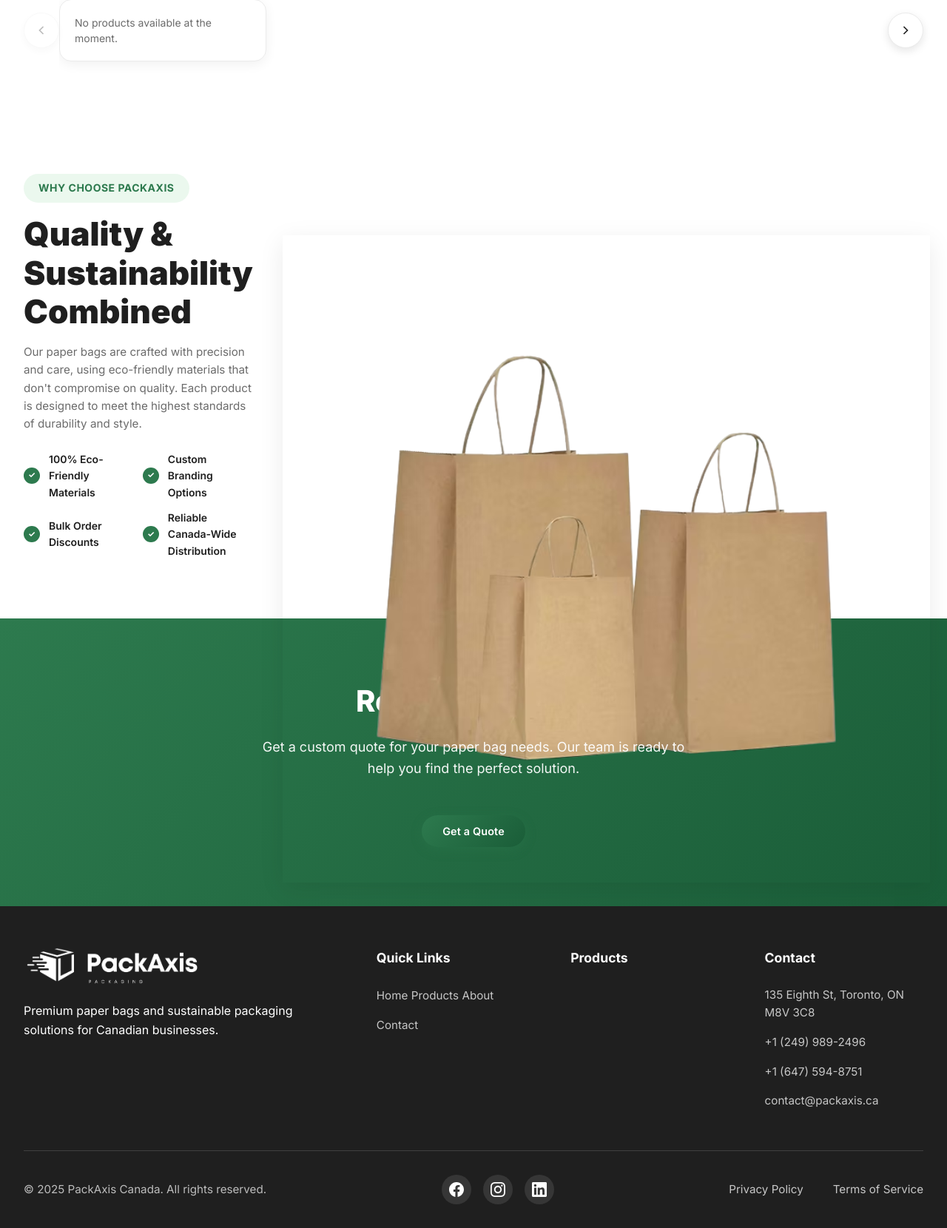
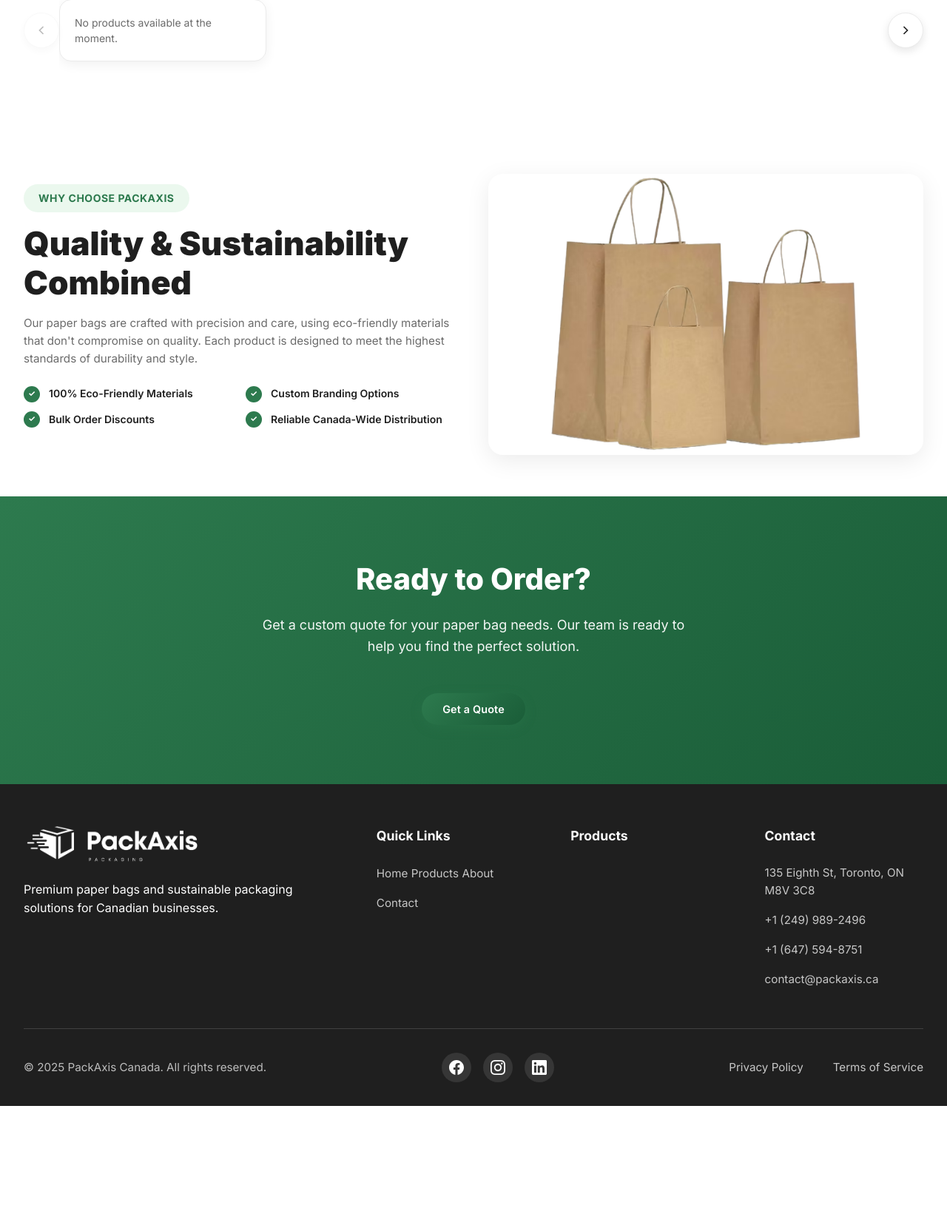
Before and after one commit to printnkraft/packaxis-app, a Django app: page /products/ in a window 1280 px wide. Shown: the part 437-2097 px from the top of the page at 74% size. After the commit the page ends 1932 px from the top, so only its background shows below. Run offline with Django 5.2, Linux system fonts and the light colour scheme; data that the repository does not hold is empty; some libraries are stand-ins or nearby versions.

Commit message:
Fix about-image size with proper dimensions

```diff
--- a/static/css/styles.css
+++ b/static/css/styles.css
@@ -735,6 +735,10 @@ body {
 }
 
 .about-image img {
+    width: 100%;
+    height: 100%;
+    object-fit: cover;
+    border-radius: 20px;
     box-shadow: var(--shadow-lg);
 }
 
```
